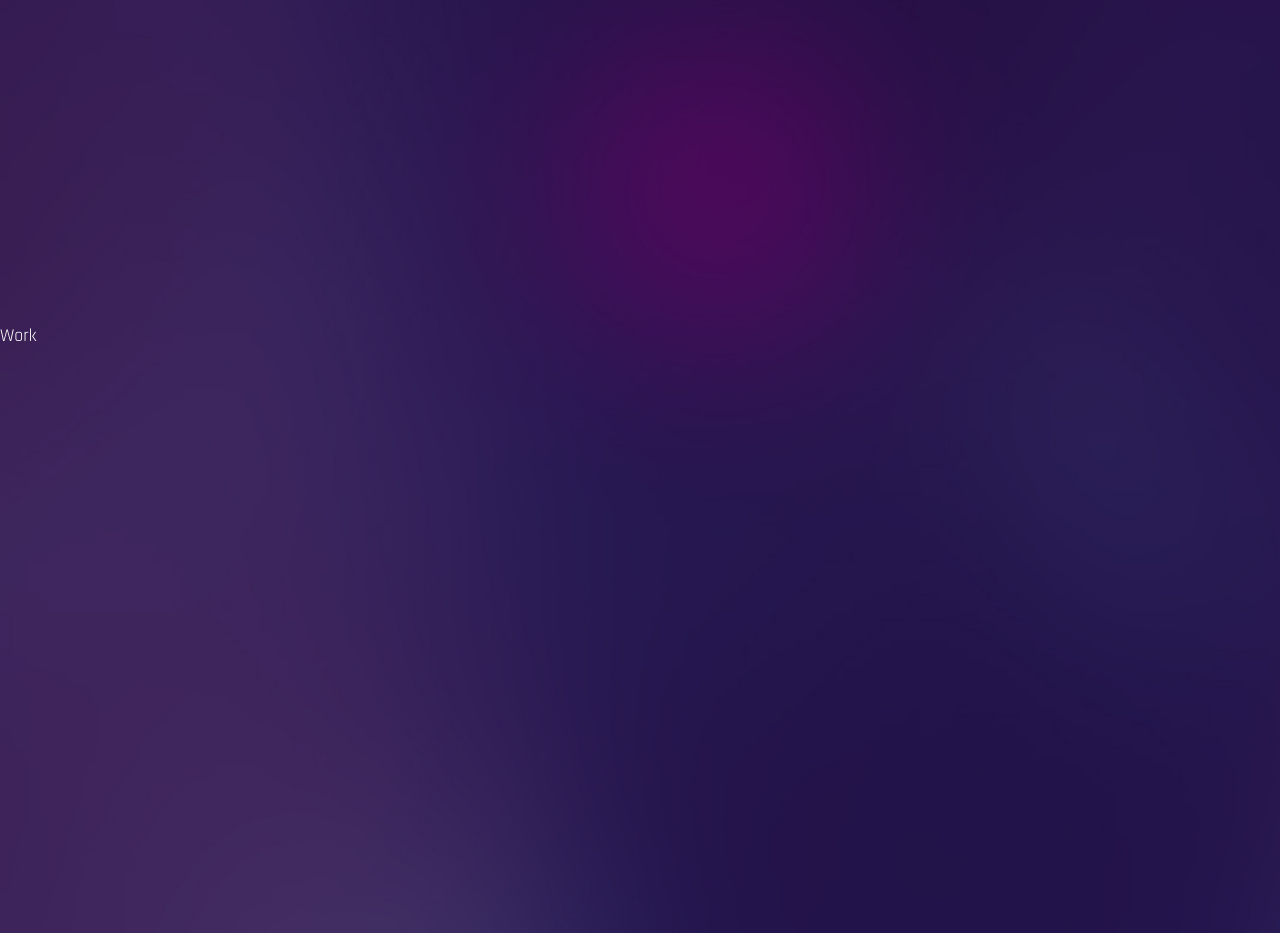
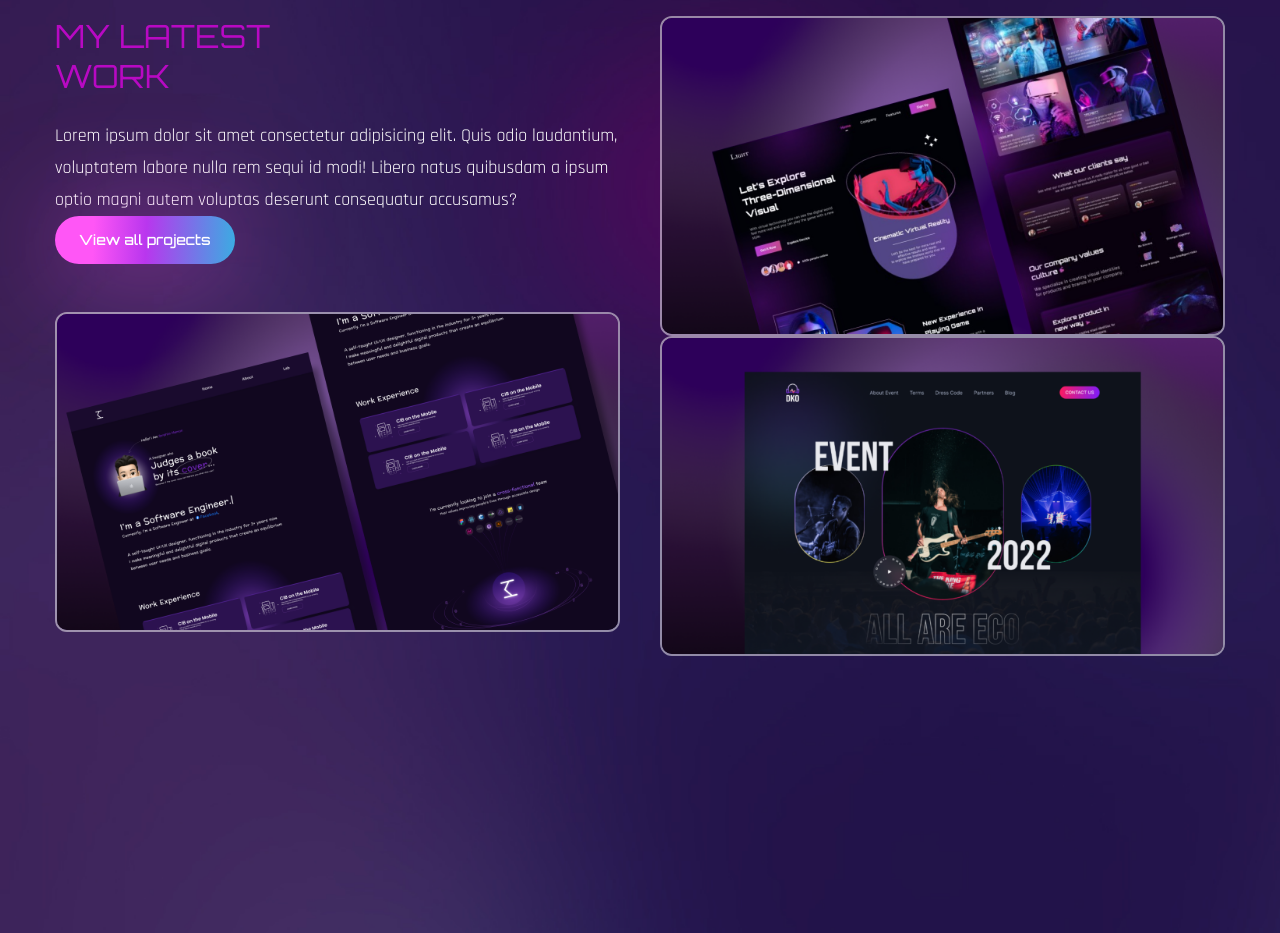
Before and after one commit to meraj2704/portfolio, a React (Create React App) app: page / in a window 1280 px wide. Shown: the part 2400-3333 px from the top of the page. Built offline with nearby package versions, Linux system fonts and the light colour scheme; a web font is replaced by a local one.

Commit message:
work section done

```diff
--- a/src/components/Work.js
+++ b/src/components/Work.js
@@ -1,7 +1,62 @@
 import React from 'react';
+import { motion } from 'framer-motion';
+import { fadeIn } from '../variants';
+import img1 from '../assets/portfolio-img1.png';
+import img2 from '../assets/portfolio-img2.png';
+import img3 from '../assets/portfolio-img3.png';
+
 
 const Work = () => {
-  return <div className='section' id='work'>Work</div>;
+  return <section className='section' id='work'>
+    <div className="container mx-auto">
+      <div className='flex flex-col  lg:flex-row gap-x-10'>
+        <motion.div
+        variants={fadeIn('right', 0.2)}
+        initial='hidden'
+        whileInView={'show'}
+        viewport={{ once: false, amount: 0.3 }}
+        className='flex-1 flex flex-col gap-y-12 mb-10 lg:mb-0'>
+          <div>
+            <h2 className='h2 leading-tight text-accent'>My Latest <br />Work</h2>
+            <p>Lorem ipsum dolor sit amet consectetur adipisicing elit. Quis odio laudantium, voluptatem labore nulla rem sequi id modi! Libero natus quibusdam a ipsum optio magni autem voluptas deserunt consequatur accusamus?</p>
+            <button className='btn btn-sm'>View all projects</button>
+          </div>
+          {/* image */}
+          <div className='group relative overflow-hidden border-2 border-white/50 rounded-xl'>
+            <div className='group-hover:bg-black/70 w-full h-full absolute z-40 transition-all duration-300'></div>
+            <img className='group-hover:scale-125 transition-all duration-500' src={img1} alt="" />
+            <div className='absolute -bottom-full left-12 group-hover:bottom-24 transition-all duration-500 z-50'><span className='text-gradient'>UI/UX Design</span></div>
+            <div className='absolute -bottom-full left-12 group-hover:bottom-14 transition-all duration-500 z-50'>
+              <span className='text-3xl text-white'>Project Title</span>
+            </div>
+          </div>
+        </motion.div>
+        <motion.div
+        variants={fadeIn('left', 0.2)}
+        initial='hidden'
+        whileInView={'show'}
+        viewport={{ once: false, amount: 0.3 }}
+        className='flex-1 flex-col gap-y-10 '>
+          <div className='group relative overflow-hidden border-2 border-white/50 rounded-xl'>
+            <div className='group-hover:bg-black/70 w-full h-full absolute z-40 transition-all duration-300'></div>
+            <img className='group-hover:scale-125 transition-all duration-500' src={img2} alt="" />
+            <div className='absolute -bottom-full left-12 group-hover:bottom-24 transition-all duration-500 z-50'><span className='text-gradient'>UI/UX Design</span></div>
+            <div className='absolute -bottom-full left-12 group-hover:bottom-14 transition-all duration-500 z-50'>
+              <span className='text-3xl text-white'>Project Title</span>
+            </div>
+          </div>
+          <div className='group relative overflow-hidden border-2 border-white/50 rounded-xl'>
+            <div className='group-hover:bg-black/70 w-full h-full absolute z-40 transition-all duration-300'></div>
+            <img className='group-hover:scale-125 transition-all duration-500' src={img3} alt="" />
+            <div className='absolute -bottom-full left-12 group-hover:bottom-24 transition-all duration-500 z-50'><span className='text-gradient'>UI/UX Design</span></div>
+            <div className='absolute -bottom-full left-12 group-hover:bottom-14 transition-all duration-500 z-50'>
+              <span className='text-3xl text-white'>Project Title</span>
+            </div>
+          </div>
+        </motion.div>
+      </div>
+    </div>
+  </section>;
 };
 
 export default Work;
```
